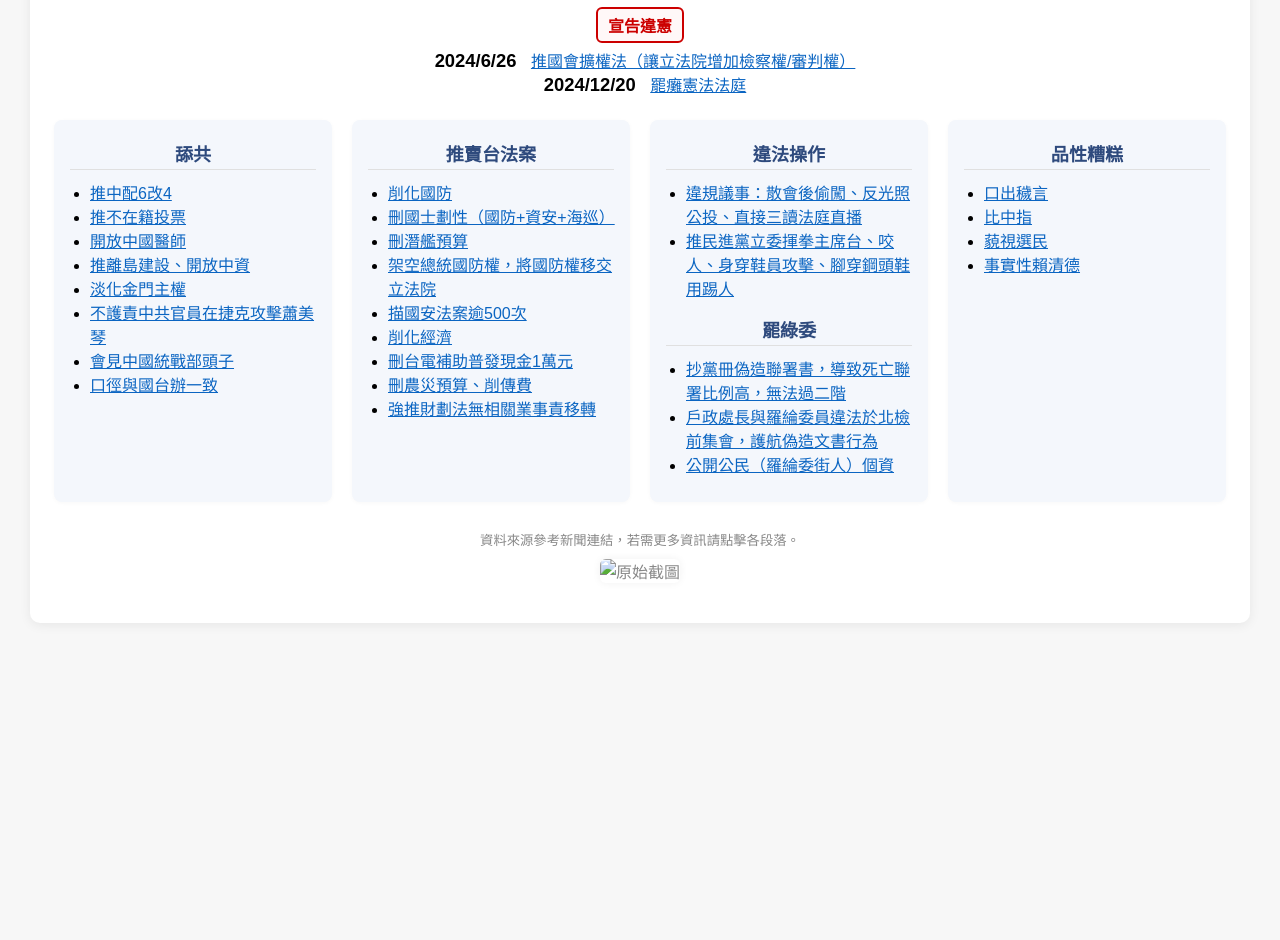
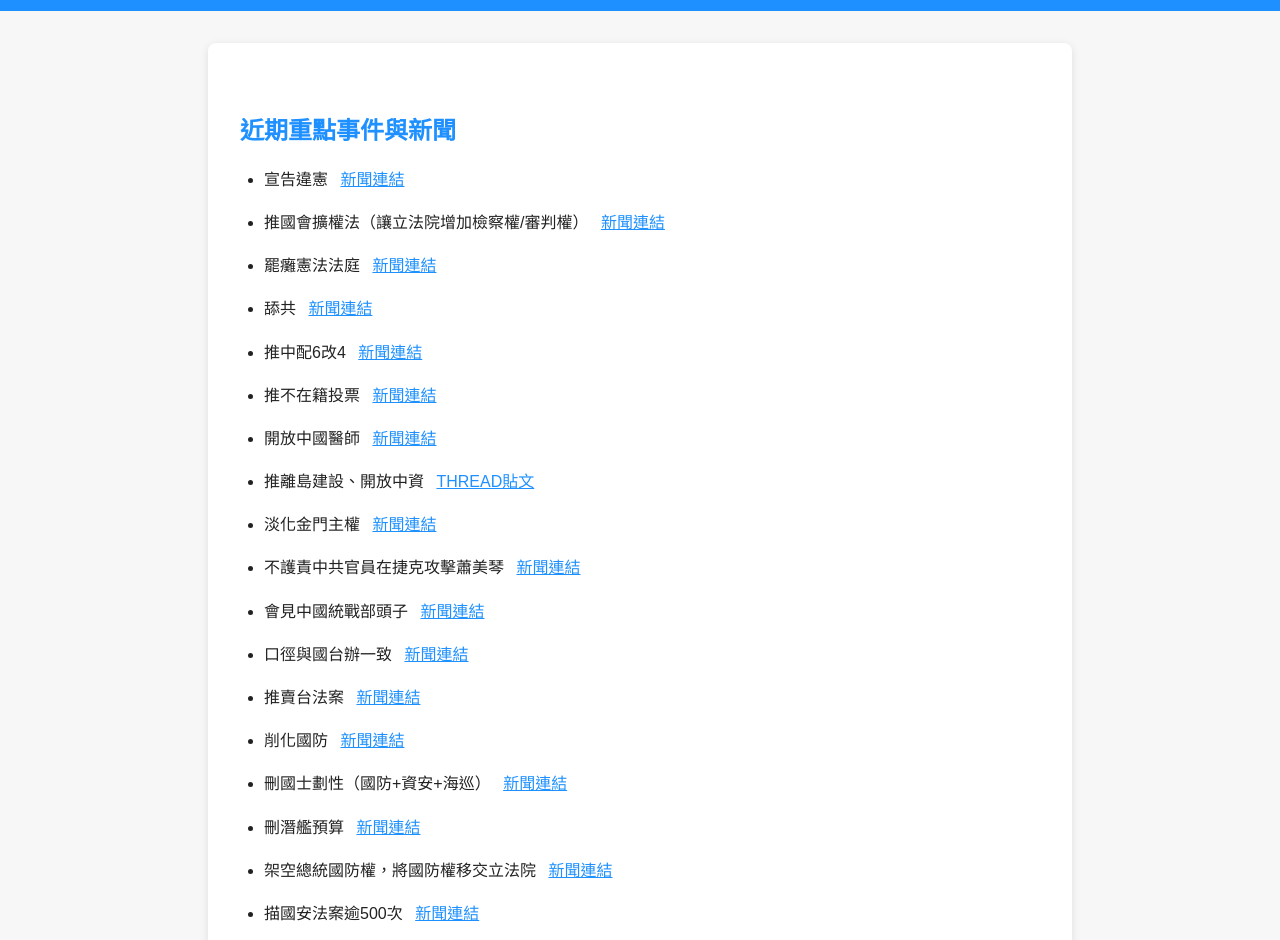
Before and after one commit to ZivHsieh/bluewhite_recall, a plain HTML site: page index.html in a window 1280 px wide. Shown: the part 150-1090 px from the top of the page. Before the commit the page ends 803 px from the top, so only its background shows below. Drawn offline with Linux system fonts and the light colour scheme.

Commit message:
Update index.html
update news link

```diff
--- a/index.html
+++ b/index.html
@@ -2,159 +2,206 @@
 <html lang="zh-Hant">
 <head>
   <meta charset="UTF-8">
-    <title>藍白立委人數過半後做了什麼？</title>
+  <meta name="viewport" content="width=device-width, initial-scale=1.0">
+  <title>台灣立法院近期新聞整理</title>
   <style>
     body {
-            font-family: "Microsoft JhengHei", "Noto Sans TC", Arial, sans-serif;
+      font-family: "Noto Sans TC", Arial, sans-serif;
+      background: #f7f7f7;
+      color: #222;
       margin: 0;
-            padding: 30px;
-            background: #f7f7f7;
+      padding: 0;
     }
-        .container {
+    header {
+      background: #1e90ff;
+      color: #fff;
+      padding: 1em;
+      text-align: center;
+    }
+    main {
+      max-width: 800px;
+      margin: 2em auto;
       background: #fff;
-            max-width: 1200px;
-            margin: auto;
-            border-radius: 10px;
-            padding: 32px 24px 40px 24px;
-            box-shadow: 0 2px 12px rgba(0,0,0,0.07);
+      padding: 2em;
+      border-radius: 8px;
+      box-shadow: 0 2px 8px rgba(0,0,0,0.1);
     }
-        h1 {
-            text-align: center;
-            font-size: 2.2em;
-            margin-bottom: 20px;
-            font-weight: bold;
-        }
-        .timeline {
-            text-align: center;
-            margin-bottom: 24px;
-        }
-        .timeline .important {
-            color: #c00;
-            font-weight: bold;
-            border: 2px solid #c00;
-            display: inline-block;
-            padding: 4px 10px;
-            border-radius: 6px;
-            background: #fff8f8;
-            margin-bottom: 5px;
-        }
-        .timeline .date {
-            font-size: 1.15em;
-            font-weight: bold;
-            margin: 0 10px;
-        }
-        .columns {
-            display: flex;
-            justify-content: space-between;
-            gap: 20px;
-            flex-wrap: wrap;
-        }
-        .col {
-            background: #f4f7fc;
-            border-radius: 8px;
-            flex: 1 1 200px;
-            min-width: 220px;
-            padding: 20px 16px 10px 16px;
-            box-shadow: 0 1px 4px rgba(0,0,0,0.03);
-        }
-        .col h2 {
-            font-size: 1.13em;
-            margin-top: 0;
-            margin-bottom: 10px;
-            color: #2e4a7d;
-            text-align: center;
-            border-bottom: 1.5px solid #e0e0e0;
-            padding-bottom: 3px;
-            font-weight: bold;
+    h2 {
+      color: #1e90ff;
+      margin-top: 1.5em;
     }
     ul {
-            padding-left: 20px;
-            margin-top: 0;
+      list-style: disc;
+      padding-left: 1.5em;
     }
-        a.news-link {
-            color: #0b65c2;
+    li {
+      margin-bottom: 1em;
+      line-height: 1.7;
+    }
+    .news-link {
+      margin-left: 0.5em;
+      color: #1e90ff;
       text-decoration: underline;
     }
-        @media (max-width: 900px) {
-            .columns {
-                flex-direction: column;
+    .news-link:hover {
+      color: #ff6600;
     }
-            .col {
-                margin-bottom: 20px;
-            }
+    footer {
+      text-align: center;
+      color: #aaa;
+      margin: 2em 0 1em 0;
+      font-size: 0.95em;
     }
   </style>
 </head>
 <body>
-<div class="container">
-    <h1>藍白立委人數過半後做了什麼？</h1>
-    <div class="timeline">
-        <div class="important">宣告違憲</div>
-        <div>
-            <span class="date">2024/6/26</span>
-            <a class="news-link" href="https://www.cna.com.tw/news/aipl/202407100052.aspx" target="_blank">推國會擴權法（讓立法院增加檢察權/審判權）</a>
-        </div>
-        <div>
-            <span class="date">2024/12/20</span>
-            <a class="news-link" href="https://www.twreporter.org/a/kmt-tpp-lawmakers-pass-three-amendments-include-constitutional-court-procedure-act" target="_blank">罷癱憲法法庭</a>
-        </div>
-    </div>
-    <div class="columns">
-        <div class="col">
-            <h2>舔共</h2>
+  <header>
+    <h1>台灣立法院近期新聞整理</h1>
+    <p>最新立法院新聞、THREAD與社群貼文彙整</p>
+  </header>
+  <main>
+    <h2>近期重點事件與新聞</h2>
     <ul>
-                <li><a class="news-link" href="https://zh.wikipedia.org/zh-tw/2024%E5%B9%B4%E7%AB%8B%E6%B3%95%E9%99%A2%E8%81%B7%E6%AC%8A%E4%BF%AE%E6%B3%95%E7%88%AD%E8%AD%B0" target="_blank">推中配6改4</a></li>
-                <li><a class="news-link" href="https://news.pts.org.tw/article/721443" target="_blank">推不在籍投票</a></li>
-                <li><a class="news-link" href="https://www.youtube.com/watch?v=o2FiViNm-Ro" target="_blank">開放中國醫師</a></li>
-                <li><a class="news-link" href="https://taronews.tw/2025/04/08/1052878/" target="_blank">推離島建設、開放中資</a></li>
-                <li><a class="news-link" href="https://www.thenewslens.com/article/254325" target="_blank">淡化金門主權</a></li>
-                <li><a class="news-link" href="https://news.pts.org.tw/article/755948" target="_blank">不護責中共官員在捷克攻擊蕭美琴</a></li>
-                <li><a class="news-link" href="https://www.cna.com.tw/news/aipl/202412100208.aspx" target="_blank">會見中國統戰部頭子</a></li>
-                <li><a class="news-link" href="https://today.line.me/tw/v2/article/mWY09Pm" target="_blank">口徑與國台辦一致</a></li>
+      <li>
+        宣告違憲
+        <a class="news-link" href="https://zh.wikipedia.org/zh-tw/%E7%AC%AC%E5%8D%81%E4%B8%80%E5%B1%86%E7%AB%8B%E6%B3%95%E9%99%A2" target="_blank">新聞連結</a>
+      </li>
+      <li>
+        推國會擴權法（讓立法院增加檢察權/審判權）
+        <a class="news-link" href="https://www.peopo.org/news/807961" target="_blank">新聞連結</a>
+      </li>
+      <li>
+        罷癱憲法法庭
+        <a class="news-link" href="https://zh.wikipedia.org/zh-tw/%E7%AC%AC%E5%8D%81%E4%B8%80%E5%B1%86%E7%AB%8B%E6%B3%95%E9%99%A2" target="_blank">新聞連結</a>
+      </li>
+      <li>
+        舔共
+        <a class="news-link" href="https://www.peopo.org/news/807961" target="_blank">新聞連結</a>
+      </li>
+      <li>
+        推中配6改4
+        <a class="news-link" href="https://www.peopo.org/news/807961" target="_blank">新聞連結</a>
+      </li>
+      <li>
+        推不在籍投票
+        <a class="news-link" href="https://www.peopo.org/news/807961" target="_blank">新聞連結</a>
+      </li>
+      <li>
+        開放中國醫師
+        <a class="news-link" href="https://www.peopo.org/news/807961" target="_blank">新聞連結</a>
+      </li>
+      <li>
+        推離島建設、開放中資
+        <a class="news-link" href="https://www.threads.net/@wasyhyc/post/DIOmaMHTPx9/" target="_blank">THREAD貼文</a>
+      </li>
+      <li>
+        淡化金門主權
+        <a class="news-link" href="https://www.peopo.org/news/807961" target="_blank">新聞連結</a>
+      </li>
+      <li>
+        不護責中共官員在捷克攻擊蕭美琴
+        <a class="news-link" href="https://www.peopo.org/news/807961" target="_blank">新聞連結</a>
+      </li>
+      <li>
+        會見中國統戰部頭子
+        <a class="news-link" href="https://www.peopo.org/news/807961" target="_blank">新聞連結</a>
+      </li>
+      <li>
+        口徑與國台辦一致
+        <a class="news-link" href="https://www.peopo.org/news/807961" target="_blank">新聞連結</a>
+      </li>
+      <li>
+        推賣台法案
+        <a class="news-link" href="https://www.peopo.org/news/807961" target="_blank">新聞連結</a>
+      </li>
+      <li>
+        削化國防
+        <a class="news-link" href="https://theinitium.com/article/20250123-whatsnew-taiwan-2025-budget" target="_blank">新聞連結</a>
+      </li>
+      <li>
+        刪國士劃性（國防+資安+海巡）
+        <a class="news-link" href="https://theinitium.com/article/20250123-whatsnew-taiwan-2025-budget" target="_blank">新聞連結</a>
+      </li>
+      <li>
+        刪潛艦預算
+        <a class="news-link" href="https://theinitium.com/article/20250123-whatsnew-taiwan-2025-budget" target="_blank">新聞連結</a>
+      </li>
+      <li>
+        架空總統國防權，將國防權移交立法院
+        <a class="news-link" href="https://theinitium.com/article/20250123-whatsnew-taiwan-2025-budget" target="_blank">新聞連結</a>
+      </li>
+      <li>
+        描國安法案逾500次
+        <a class="news-link" href="https://theinitium.com/article/20250123-whatsnew-taiwan-2025-budget" target="_blank">新聞連結</a>
+      </li>
+      <li>
+        削化經濟
+        <a class="news-link" href="https://www.twreporter.org/a/legislature-passes-2025-government-budget" target="_blank">新聞連結</a>
+      </li>
+      <li>
+        刪台電補助普發現金1萬元
+        <a class="news-link" href="https://www.cna.com.tw/news/aipl/202507110253.aspx" target="_blank">新聞連結</a>
+      </li>
+      <li>
+        刪農災預算、削傳費
+        <a class="news-link" href="https://www.twreporter.org/a/legislature-passes-2025-government-budget" target="_blank">新聞連結</a>
+      </li>
+      <li>
+        強推財劃法無相關業事責移轉
+        <a class="news-link" href="https://theinitium.com/article/20250123-whatsnew-taiwan-2025-budget" target="_blank">新聞連結</a>
+      </li>
+      <li>
+        違法操作
+        <a class="news-link" href="https://www.threads.com/@letsgolin/post/DFr96UOSXkF" target="_blank">THREAD貼文</a>
+      </li>
+      <li>
+        違規議事：散會後偷闖、反光照公投、直接三讀法庭直播
+        <a class="news-link" href="https://www.threads.com/@letsgolin/post/DFr96UOSXkF" target="_blank">THREAD貼文</a>
+      </li>
+      <li>
+        推民進黨立委揮拳主席台、咬人、身穿鞋員攻擊、腳穿鋼頭鞋用踢人
+        <a class="news-link" href="https://www.threads.com/@letsgolin/post/DFr96UOSXkF" target="_blank">THREAD貼文</a>
+      </li>
+      <li>
+        霸綠委
+        <a class="news-link" href="https://www.threads.net/@jeffery0708/post/DE7a8YDTK3u/" target="_blank">THREAD貼文</a>
+      </li>
+      <li>
+        抄黨冊偽造聯署書，導致死亡聯署比例高，無法過二階
+        <a class="news-link" href="https://zh.wikipedia.org/zh-tw/%E5%A4%A7%E7%BD%B7%E5%85%8D%E6%BD%AE" target="_blank">新聞連結</a>
+      </li>
+      <li>
+        戶政處長與羅綸委員違法於北檢前集會，護航偽造文書行為
+        <a class="news-link" href="https://zh.wikipedia.org/zh-tw/%E5%A4%A7%E7%BD%B7%E5%85%8D%E6%BD%AE" target="_blank">新聞連結</a>
+      </li>
+      <li>
+        公開公民（羅綸委街人）個資
+        <a class="news-link" href="https://zh.wikipedia.org/zh-tw/%E5%A4%A7%E7%BD%B7%E5%85%8D%E6%BD%AE" target="_blank">新聞連結</a>
+      </li>
+      <li>
+        品性糟糕
+        <a class="news-link" href="https://www.threads.net/@www82608/post/DHfG1ZlvFfU" target="_blank">THREAD貼文</a>
+      </li>
+      <li>
+        口出穢言
+        <a class="news-link" href="https://www.threads.net/@www82608/post/DHfG1ZlvFfU" target="_blank">THREAD貼文</a>
+      </li>
+      <li>
+        比中指
+        <a class="news-link" href="https://www.threads.net/@www82608/post/DHfG1ZlvFfU" target="_blank">THREAD貼文</a>
+      </li>
+      <li>
+        藐視選民
+        <a class="news-link" href="https://www.threads.net/@www82608/post/DHfG1ZlvFfU" target="_blank">THREAD貼文</a>
+      </li>
+      <li>
+        事實性賴清德
+        <a class="news-link" href="https://www.instagram.com/p/DERxi9DScjx/" target="_blank">Instagram貼文</a>
+      </li>
     </ul>
-        </div>
-        <div class="col">
-            <h2>推賣台法案</h2>
-            <ul>
-                <li><a class="news-link" href="https://www.cna.com.tw/news/aipl/202412180045.aspx" target="_blank">削化國防</a></li>
-                <li><a class="news-link" href="https://www.cna.com.tw/news/aipl/202410250372.aspx" target="_blank">刪國士劃性（國防+資安+海巡）</a></li>
-                <li><a class="news-link" href="https://www.cna.com.tw/news/aipl/202412180045.aspx" target="_blank">刪潛艦預算</a></li>
-                <li><a class="news-link" href="https://www.cna.com.tw/news/aipl/202506130291.aspx" target="_blank">架空總統國防權，將國防權移交立法院</a></li>
-                <li><a class="news-link" href="https://www.cna.com.tw/news/aipl/202412100208.aspx" target="_blank">描國安法案逾500次</a></li>
-                <li><a class="news-link" href="https://tw.news.yahoo.com/%E6%94%BF%E6%B2%BB-%E9%A1%A7%E7%AB%8B%E9%9B%84%E8%AD%89%E5%AF%A6-%E6%B5%B7%E9%AF%A4%E8%99%9E%E5%A4%A7%E6%A8%A3%E6%85%8B-..." target="_blank">削化經濟</a></li>
-                <li><a class="news-link" href="https://tw.news.yahoo.com/%E6%94%BF%E6%B2%BB-%E9%A1%A7%E7%AB%8B%E9%9B%84%E8%AD%89%E5%AF%A6-%E6%B5%B7%E9%AF%A4%E8%99%9E%E5%A4%A7%E6%A8%A3%E6%85%8B-..." target="_blank">刪台電補助普發現金1萬元</a></li>
-                <li><a class="news-link" href="https://www.twreporter.org/a/kmt-tpp-lawmakers-pass-three-amendments-include-constitutional-court-procedure-act" target="_blank">刪農災預算、削傳費</a></li>
-                <li><a class="news-link" href="https://www.twreporter.org/a/kmt-tpp-lawmakers-pass-three-amendments-include-constitutional-court-procedure-act" target="_blank">強推財劃法無相關業事責移轉</a></li>
-            </ul>
-        </div>
-        <div class="col">
-            <h2>違法操作</h2>
-            <ul>
-                <li><a class="news-link" href="https://www.peopo.org/news/807961" target="_blank">違規議事：散會後偷闖、反光照公投、直接三讀法庭直播</a></li>
-                <li><a class="news-link" href="https://news.pts.org.tw/article/721443" target="_blank">推民進黨立委揮拳主席台、咬人、身穿鞋員攻擊、腳穿鋼頭鞋用踢人</a></li>
-            </ul>
-            <h2>罷綠委</h2>
-            <ul>
-                <li><a class="news-link" href="https://news.pts.org.tw/article/684774" target="_blank">抄黨冊偽造聯署書，導致死亡聯署比例高，無法過二階</a></li>
-                <li><a class="news-link" href="https://rwnews.tw/article.php?news=21318" target="_blank">戶政處長與羅綸委員違法於北檢前集會，護航偽造文書行為</a></li>
-                <li><a class="news-link" href="https://rwnews.tw/article.php?news=21318" target="_blank">公開公民（羅綸委街人）個資</a></li>
-            </ul>
-        </div>
-        <div class="col">
-            <h2>品性糟糕</h2>
-            <ul>
-                <li><a class="news-link" href="https://today.line.me/tw/v2/article/mWY09Pm" target="_blank">口出穢言</a></li>
-                <li><a class="news-link" href="https://today.line.me/tw/v2/article/mWY09Pm" target="_blank">比中指</a></li>
-                <li><a class="news-link" href="https://today.line.me/tw/v2/article/mWY09Pm" target="_blank">藐視選民</a></li>
-                <li><a class="news-link" href="https://tw.news.yahoo.com/%E6%9A%AB%E7%B7%A9%E7%88%AD%E8%AD%B0%E6%B3%95%E6%A1%88-..." target="_blank">事實性賴清德</a></li>
-            </ul>
-        </div>
-    </div>
-    <div style="margin-top:28px;text-align:center;color:#888;">
-        <small>資料來源參考新聞連結，若需更多資訊請點擊各段落。</small>
-        <br>
-        <img src="image1" alt="原始截圖" style="margin-top:10px;width:95%;max-width:800px;border-radius:6px;box-shadow:0 0 8px rgba(0,0,0,0.06);">
-    </div>
-</div>
+  </main>
+  <footer>
+    &copy; 2025 台灣立法院新聞彙整 | Powered by GitHub Pages
+  </footer>
 </body>
 </html>
```
Lines whose indentation alone changed are shown as unchanged.
